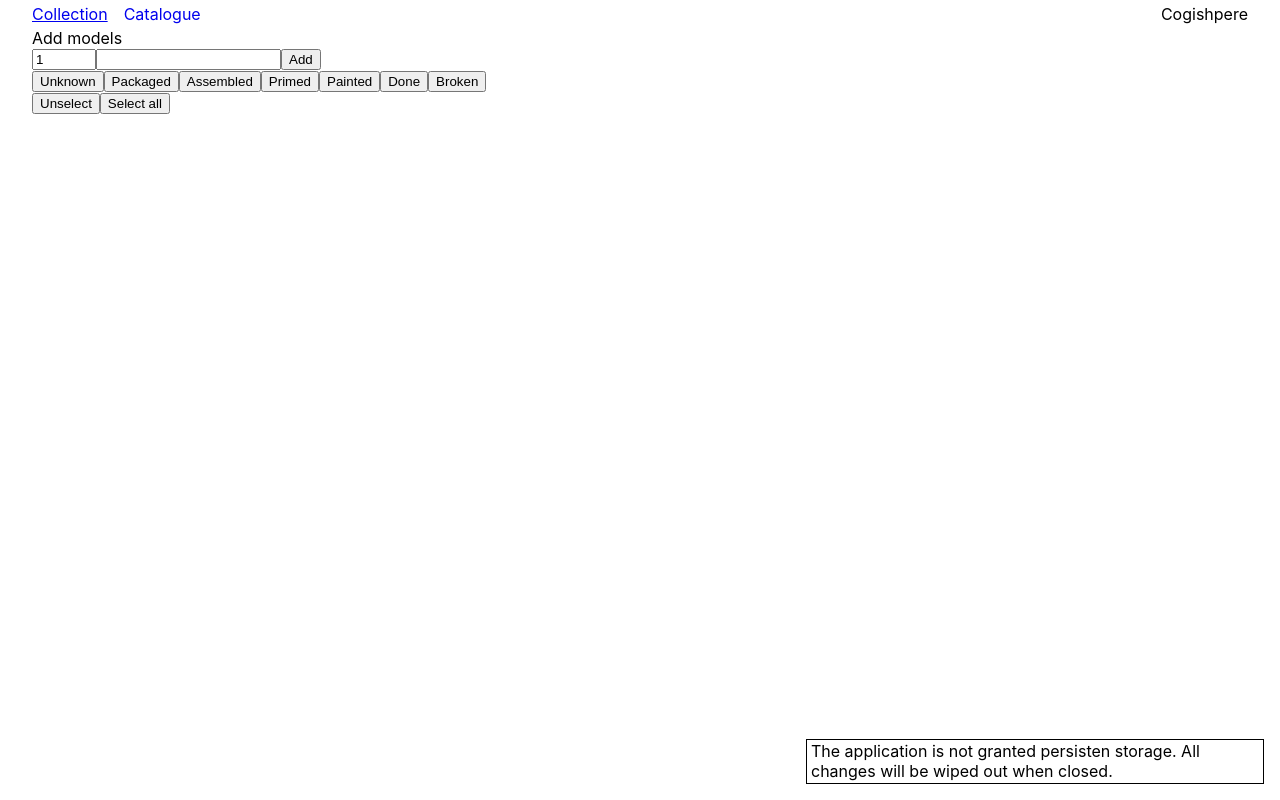
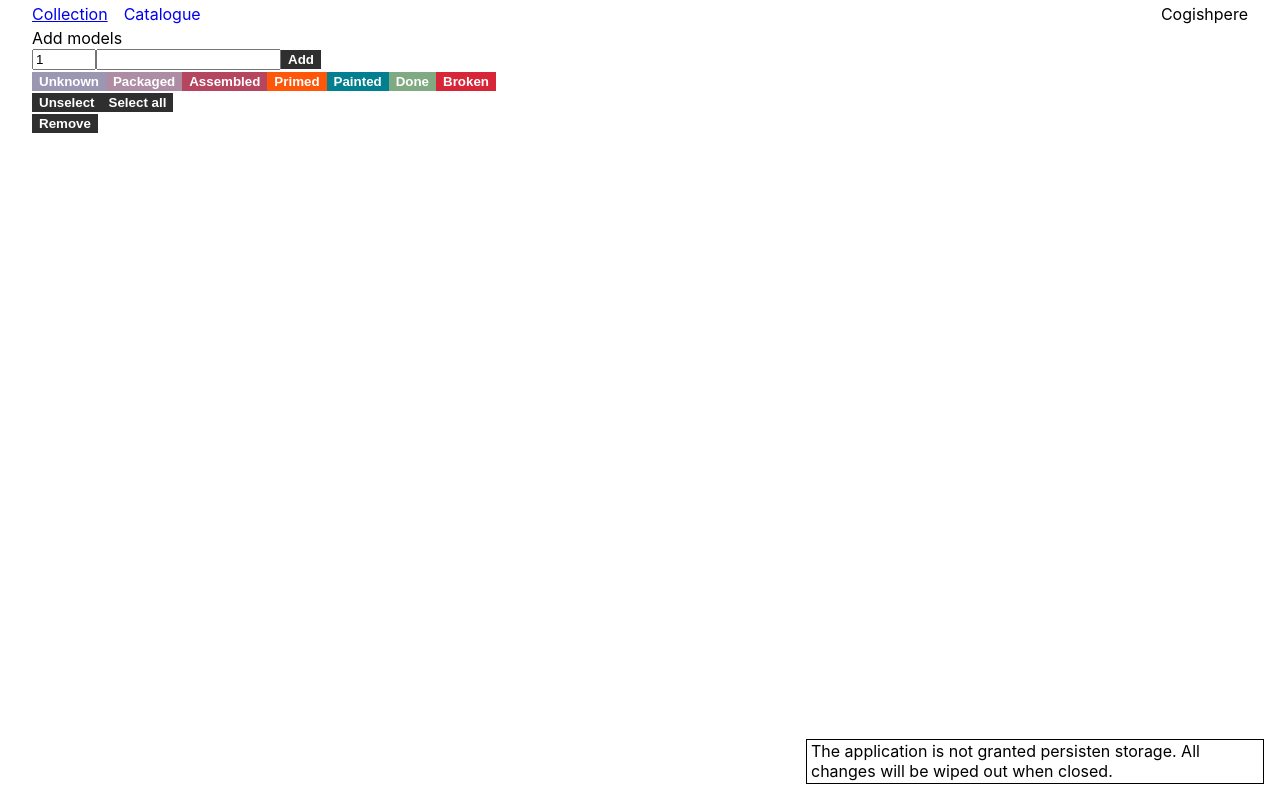
Before and after one commit to Coginium/cogi-application, a React (Create React App) app: page /collection in a window 1280 px wide. Built offline with nearby package versions, Linux system fonts and the light colour scheme.

Commit message:
Further improvements on looks of the application. Still more work needed.

```diff
--- a/src/App.css
+++ b/src/App.css
@@ -12,6 +12,23 @@
    *  The main background color of the application.
    */
   --main-background: white;
+
+  /*
+   *  Most of the application has some sorts of an accent color that defines
+   *  the main color. This color sometimes changes when we are in specific
+   *  context (for example, it might change when looking at a ultramarines
+   *  model to ultramarine blue).
+   */
+  --border-accent:    #2F2F2F;
+  --control-accent:   #2f2f2f;
+
+  --model-state-unknown:    #9B97B2;
+  --model-state-packaged:   #AE8CA3;
+  --model-state-assembled:  #B6465F;
+  --model-state-primed:     #FF570A;
+  --model-state-painted:    #028090;
+  --model-state-done:       #80AB82;
+  --model-state-broken:     #D72638;
 }
 
 @media screen and (min-width: 1000px)
--- a/src/Collection.tsx
+++ b/src/Collection.tsx
@@ -2,6 +2,7 @@ import StateControls from "./Collection/StateControls";
 import List from "./Collection/List";
 import AddModels from "./Components/AddModels";
 import SelectionControls from "./Collection/SelectionControls";
+import Actions from "./Collection/Actions";
 
 /**
  *  A component to show the view to manage the entire collection.
@@ -13,6 +14,7 @@ export default function Collection() {
             <AddModels/>
             <StateControls/>
             <SelectionControls/>
+            <Actions/>
             <List/>
         </div>
     );
--- /dev/null
+++ b/src/Collection/Actions.tsx
@@ -0,0 +1,27 @@
+import { Model } from "cogi-collectibles";
+import { useDispatch, useSelector } from "react-redux";
+import { selectSelected } from "../Slices/selectedModels";
+import deleteModel from "../Storage/deleteModel";
+
+/**
+ *  This is a component responsible for grouping actions that can
+ *  be performed on a whole collection of selected models at once.
+ */
+export default function Actions() {
+
+    const selected = useSelector(selectSelected);
+    const dispatch = useDispatch();
+
+    function removeModels() {
+
+        selected.forEach((m:Model) => deleteModel(m));
+
+        dispatch({ type: "selectedModels/clear" });
+    };
+
+    return (
+        <div>
+            <button disabled={selected.length > 0} onClick={removeModels}>Remove</button>
+        </div>
+    );
+};
--- a/src/Collection/Item.tsx
+++ b/src/Collection/Item.tsx
@@ -1,6 +1,5 @@
 import { Model } from 'cogi-collectibles';
 import { useDispatch, useSelector } from 'react-redux';
-import deleteModel from '../Storage/deleteModel';
 import { selectSelected } from '../Slices/selectedModels';
 import useImage from '../Hooks/useImage';
 import Card from '../Components/Card';
@@ -16,16 +15,15 @@ export default function Item(props:ItemProps) {
 
     const { image } = useImage(props.model);
 
-    function onRemove() {
-
-        deleteModel(props.model);
-    };
-
     function onChange(checked:boolean) {
 
         if (checked === true) dispatch({ type: 'selectedModels/add', payload: props.model });
         else dispatch({ type: 'selectedModels/remove', payload: props.model });
     };
+
+    const badges = [
+        { text: props.model.state, color: `var(--model-state-${props.model.state})` }
+    ];
 
     return (
         <Card
@@ -35,8 +33,8 @@ export default function Item(props:ItemProps) {
             onSelectChange={onChange}
             selected={!!selected.find((m:Model) => m.id === props.model.id)}
             image={image || ''}
+            badges={badges}
         >
-            <button onClick={onRemove}>Remove</button>
         </Card>
     );
 };
--- a/src/Collection/StateControls.tsx
+++ b/src/Collection/StateControls.tsx
@@ -14,13 +14,13 @@ export default function StateControls() {
 
     return (
         <div>
-            <button onClick={() => updateModels(ModelState.Unknown)}>Unknown</button>
-            <button onClick={() => updateModels(ModelState.Packaged)}>Packaged</button>
-            <button onClick={() => updateModels(ModelState.Assembled)}>Assembled</button>
-            <button onClick={() => updateModels(ModelState.Primed)}>Primed</button>
-            <button onClick={() => updateModels(ModelState.Painted)}>Painted</button>
-            <button onClick={() => updateModels(ModelState.Done)}>Done</button>
-            <button onClick={() => updateModels(ModelState.Broken)}>Broken</button>
+            <button className="button-unknown" onClick={() => updateModels(ModelState.Unknown)}>Unknown</button>
+            <button className="button-packaged" onClick={() => updateModels(ModelState.Packaged)}>Packaged</button>
+            <button className="button-assembled" onClick={() => updateModels(ModelState.Assembled)}>Assembled</button>
+            <button className="button-primed" onClick={() => updateModels(ModelState.Primed)}>Primed</button>
+            <button className="button-painted" onClick={() => updateModels(ModelState.Painted)}>Painted</button>
+            <button className="button-done" onClick={() => updateModels(ModelState.Done)}>Done</button>
+            <button className="button-broken" onClick={() => updateModels(ModelState.Broken)}>Broken</button>
         </div>
     );
 };
--- a/src/Components/Card.css
+++ b/src/Components/Card.css
@@ -1,24 +1,60 @@
 .card
 {
-    border-top:     1px solid black;
-    border-left:    1px solid black;
+    border-top:     1px solid var(--border-accent);
+    border-left:    1px solid var(--border-accent);
 
     padding-left:   4px;
-    padding-top:    16px;
+    /* padding-top:    16px; */
+
+    display:        grid;
+    grid-template-columns: min-content auto;
+    grid-template-rows: 1.5em;
+
+    gap:            8px;
 }
 
 .card-title
 {
     padding-bottom: 4px;
-    border-bottom:  1px solid black;
+    border-bottom:  1px solid var(--border-accent);
 
     width:          calc(100% - 32px);
+
+    font-weight:    bold;
+
+    text-transform: uppercase;
+
+    margin-left:    -8px;
+    padding-left:   4px;
 }
-
 
 .card-title > a,
 .card-title > span
 {
     text-decoration:    none;
-    color:          black;
+    color:              var(--border-accent);
 }
+
+.card-image
+{
+    width:          120px;
+    height:         180px;
+
+    object-fit:     cover;
+
+    border:         1px solid var(--border-accent);
+
+    grid-row:       span 2;
+
+    margin-top:     -8px;
+    margin-bottom:  -8px;
+}
+
+.card-badge
+{
+    display:        inline-block;
+    padding:        2px 4px;
+    font-size:      .75em;
+    color:          white;
+    font-weight:    bold;
+}
--- a/src/Components/Card.tsx
+++ b/src/Components/Card.tsx
@@ -1,6 +1,19 @@
 import { ReactNode } from "react";
 import { Link } from "react-router-dom";
 import './Card.css';
+
+export interface CardBadgeProps {
+
+    /**
+     *  The text of the badge that should be displayed with the card
+     */
+    text:string;
+
+    /**
+     *  The color of the badge that should be used.
+     */
+    color:string;
+};
 
 export interface CardProps {
 
@@ -37,10 +50,16 @@ export interface CardProps {
     image?:string;
 
     /**
+     *  An array of possible badges for the item.
+     */
+    badges?:Array<CardBadgeProps>;
+
+    /**
      *  The content of the card.
      */
     children:ReactNode;
 };
+
 /**
  *  This is a component that holds a card of a thing. This is mainly a layout element with
  *  some decorations around it. This component should be used when we deal with a list of
@@ -69,13 +88,16 @@ export default function Card(props:CardProps) {
 
     return (
         <div className="card">
-            {props.image && (<img src={props.image} alt=''/>)}
+            {props.image && (<img className="card-image" src={props.image} alt=''/>)}
             <div className="card-title">
                 {selectable && (<input type="checkbox" onChange={onCheckboxChange} checked={props.selected || false}/>)}
                 {props.url && (<Link to={props.url}>{props.title}</Link> )}
                 {!props.url && (<span>{props.title}</span>)}
             </div>
             <div>
+                {props.badges && (<div>
+                    {props.badges.map((badge:CardBadgeProps) => (<span className="card-badge" style={{ backgroundColor: badge.color }}>{badge.text}</span>))}
+                </div>)}
                 {props.children}
             </div>
         </div>
--- a/src/Styles.css
+++ b/src/Styles.css
@@ -1,3 +1,4 @@
+@import './Styles/button.css';
 @import './Styles/maincontainer.css';
 @import './Styles/cards.css';
 @import './Styles/modelavatar.css';
--- /dev/null
+++ b/src/Styles/button.css
@@ -0,0 +1,16 @@
+button
+{
+    background:     var(--control-accent);
+    color:          white;
+    border:         1px solid var(--control-accent);
+    font-weight:    bold;
+}
+
+
+.button-unknown     { border-color: var(--model-state-unknown); background: var(--model-state-unknown); }
+.button-packaged    { border-color: var(--model-state-packaged); background: var(--model-state-packaged); }
+.button-assembled   { border-color: var(--model-state-assembled); background: var(--model-state-assembled); }
+.button-primed      { border-color: var(--model-state-primed); background: var(--model-state-primed); }
+.button-painted     { border-color: var(--model-state-painted); background: var(--model-state-painted); }
+.button-done        { border-color: var(--model-state-done); background: var(--model-state-done); }
+.button-broken      { border-color: var(--model-state-broken); background: var(--model-state-broken); }
--- a/src/Styles/cards.css
+++ b/src/Styles/cards.css
@@ -10,7 +10,8 @@
 {
     display:        grid;
     grid-auto-flow: row;
-    grid-template-columns: repeat(auto-fit, minmax(300px, 1fr));
+    grid-template-columns: repeat(auto-fit, minmax(200px, 600px));
     gap:            1rem;
+    row-gap:        2rem;
     margin:         1rem 0;
 }
```
